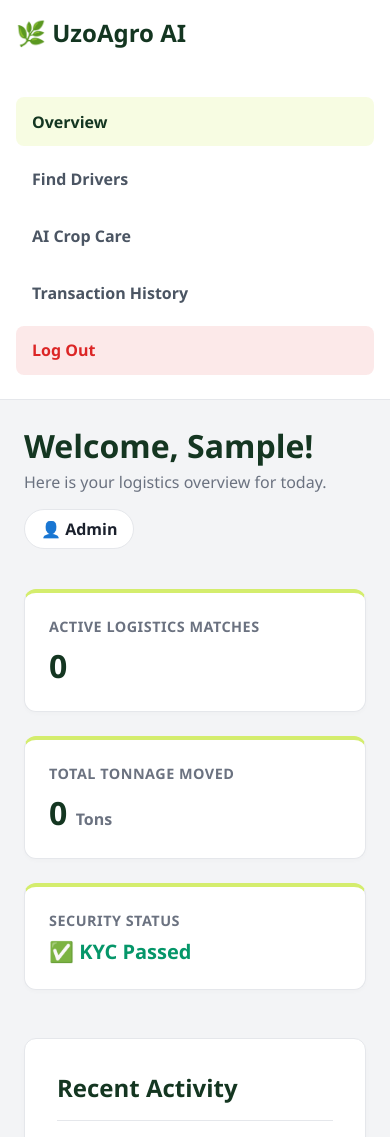
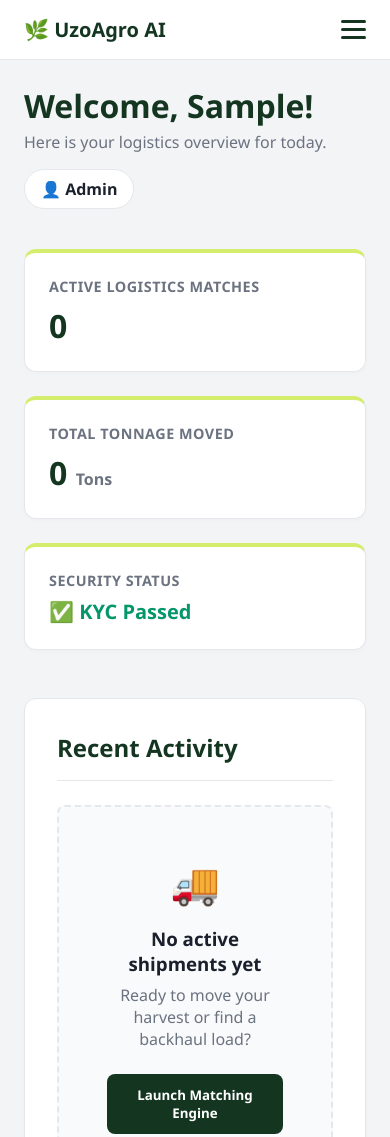
Before and after one commit to Gini-Eddie/UzoAgro-AI, a plain HTML site: page frontend/dashboard.html in a window 390 px wide. Shown: the top 1137 px of the page. Drawn offline with Linux system fonts and the light colour scheme; sample sign-in values are in the browser's storage.

Commit message:
Dashboard Updates and UI Fix

```diff
--- a/frontend/dashboard.html
+++ b/frontend/dashboard.html
@@ -12,17 +12,26 @@
             --border-color: #E5E7EB; --radius: 12px;
         }
         * { box-sizing: border-box; margin: 0; padding: 0; font-family: "Segoe UI", sans-serif; }
-        body { background-color: var(--shade-white); color: var(--ash-black); display: flex; min-height: 100vh; }
+        body { background-color: var(--shade-white); color: var(--ash-black); display: flex; min-height: 100vh; flex-direction: column; }
+
+        /* Mobile Header (Hidden on Desktop) */
+        .mobile-header { display: none; justify-content: space-between; align-items: center; padding: 1rem 1.5rem; background: var(--pure-white); border-bottom: 1px solid var(--border-color); z-index: 50; }
+        .mobile-logo { font-size: 1.25rem; font-weight: 700; color: var(--dark-green); }
+        .hamburger { background: none; border: none; display: flex; flex-direction: column; gap: 5px; cursor: pointer; }
+        .hamburger span { width: 25px; height: 3px; background-color: var(--dark-green); border-radius: 5px; transition: 0.3s; }
 
         /* Sidebar Styling */
-        .sidebar { width: 260px; background-color: var(--pure-white); border-right: 1px solid var(--border-color); padding: 2rem 1.5rem; display: flex; flex-direction: column; }
-        .logo { font-size: 1.5rem; font-weight: 700; color: var(--dark-green); margin-bottom: 3rem; }
-        .nav-item { padding: 0.85rem 1rem; margin-bottom: 0.5rem; border-radius: 8px; color: #4B5563; text-decoration: none; font-weight: 600; transition: 0.2s; display: block; }
+        .sidebar { width: 260px; background-color: var(--pure-white); border-right: 1px solid var(--border-color); padding: 2rem 1.5rem; display: flex; flex-direction: column; position: fixed; height: 100vh; left: 0; top: 0; z-index: 100; transition: transform 0.3s ease; }
+        .sidebar-logo { font-size: 1.5rem; font-weight: 700; color: var(--dark-green); margin-bottom: 3rem; }
+        .nav-item { padding: 0.85rem 1rem; margin-bottom: 0.5rem; border-radius: 8px; color: #4B5563; text-decoration: none; font-weight: 600; transition: 0.2s; display: block; cursor: pointer; }
         .nav-item:hover, .nav-item.active { background-color: rgba(212, 237, 109, 0.2); color: var(--dark-green); }
         .logout-btn { margin-top: auto; color: #DC2626; background: rgba(220, 38, 38, 0.1); }
 
-        /* Main Content Styling */
-        .main-content { flex: 1; padding: 3rem 4rem; overflow-y: auto; }
+        /* Overlay for Mobile Sidebar */
+        .overlay { display: none; position: fixed; top: 0; left: 0; width: 100vw; height: 100vh; background: rgba(0,0,0,0.5); z-index: 90; opacity: 0; transition: opacity 0.3s; }
+
+        /* Main Content */
+        .main-content { flex: 1; padding: 3rem 4rem; margin-left: 260px; overflow-y: auto; }
         .header { display: flex; justify-content: space-between; align-items: center; margin-bottom: 2.5rem; }
         .header h1 { font-size: 2rem; color: var(--dark-green); }
         .user-profile { display: flex; align-items: center; gap: 10px; background: var(--pure-white); padding: 0.5rem 1rem; border-radius: 50px; border: 1px solid var(--border-color); font-weight: 600; }
@@ -39,26 +48,43 @@
         .btn { background: var(--dark-green); color: white; border: none; padding: 0.75rem 1.5rem; border-radius: 8px; font-weight: bold; cursor: pointer; transition: 0.3s; text-decoration: none; display: inline-block; }
         .btn:hover { background: var(--lime-green); color: var(--dark-green); }
 
-        /* Empty State */
         .empty-state { text-align: center; padding: 3rem; color: #6B7280; border: 2px dashed var(--border-color); border-radius: 8px; background: #F9FAFB; margin-top: 1rem; }
 
-        @media (max-width: 768px) {
-            body { flex-direction: column; }
-            .sidebar { width: 100%; height: auto; padding: 1rem; border-right: none; border-bottom: 1px solid var(--border-color); }
-            .main-content { padding: 1.5rem; }
+        /* Toast Notification */
+        .toast { position: fixed; bottom: 20px; right: 20px; background: var(--dark-green); color: white; padding: 1rem 2rem; border-radius: 8px; box-shadow: 0 4px 12px rgba(0,0,0,0.15); transform: translateY(100px); opacity: 0; transition: all 0.3s ease; z-index: 1000; font-weight: bold; }
+        .toast.show { transform: translateY(0); opacity: 1; }
+
+        /* Mobile Layout Adjustments */
+        @media (max-width: 900px) {
+            .mobile-header { display: flex; }
+            .sidebar { transform: translateX(-100%); } /* Hide sidebar completely by default */
+            .sidebar.active { transform: translateX(0); } /* Show when active */
+            .main-content { margin-left: 0; padding: 1.5rem; }
             .header { flex-direction: column; align-items: flex-start; gap: 1rem; }
+            .overlay.active { display: block; opacity: 1; }
         }
     </style>
 </head>
 <body>
 
-    <div class="sidebar">
-        <div class="logo">🌿 UzoAgro AI</div>
+    <div class="mobile-header">
+        <div class="mobile-logo">🌿 UzoAgro AI</div>
+        <button class="hamburger" onclick="toggleSidebar()">
+            <span></span>
+            <span></span>
+            <span></span>
+        </button>
+    </div>
+
+    <div class="overlay" onclick="toggleSidebar()"></div>
+
+    <div class="sidebar" id="sidebar">
+        <div class="sidebar-logo">🌿 UzoAgro AI</div>
         <a href="#" class="nav-item active">Overview</a>
-        <a href="index.html#demo" class="nav-item">Find Drivers</a>
+        <a onclick="showComingSoon('Internal Driver Matching')" class="nav-item">Find Drivers</a>
         <a href="diagnose.html" class="nav-item">AI Crop Care</a>
-        <a href="#" class="nav-item">Transaction History</a>
-        <a href="index.html" class="nav-item logout-btn" onclick="logout()">Log Out</a>
+        <a onclick="showComingSoon('Transaction History')" class="nav-item">Transaction History</a>
+        <a onclick="logout()" class="nav-item logout-btn">Log Out</a>
     </div>
 
     <div class="main-content">
@@ -96,25 +122,45 @@
                 <div style="font-size: 2.5rem; margin-bottom: 1rem;">🚚</div>
                 <h3 style="color: var(--ash-black); margin-bottom: 0.5rem;">No active shipments yet</h3>
                 <p style="margin-bottom: 1.5rem;">Ready to move your harvest or find a backhaul load?</p>
-                <a href="index.html#demo" class="btn">Launch Matching Engine</a>
+                <button onclick="showComingSoon('Live Routing Engine')" class="btn">Launch Matching Engine</button>
             </div>
         </div>
     </div>
 
+    <div id="toast" class="toast">🚀 Feature coming soon!</div>
+
     <script>
-        // Check if user is logged in (from localStorage)
+        // Authentication Check
         document.addEventListener("DOMContentLoaded", () => {
             const userData = localStorage.getItem('uzoagro_user');
-
             if (userData) {
                 const user = JSON.parse(userData);
                 document.getElementById('welcomeMessage').innerText = `Welcome, ${user.name.split(' ')[0]}!`;
                 document.getElementById('userRoleBadge').innerHTML = `👤 ${user.role.charAt(0).toUpperCase() + user.role.slice(1)}`;
             } else {
-                // If no data is found, they shouldn't be here
                 window.location.href = 'login.html';
             }
         });
+
+        // Mobile Sidebar Logic
+        function toggleSidebar() {
+            const sidebar = document.getElementById('sidebar');
+            const overlay = document.querySelector('.overlay');
+            sidebar.classList.toggle('active');
+            overlay.classList.toggle('active');
+        }
+
+        // Sleek "Coming Soon" Toast
+        function showComingSoon(featureName) {
+            const toast = document.getElementById('toast');
+            toast.innerText = `🚀 ${featureName} is launching soon!`;
+            toast.classList.add('show');
+
+            // Hide it again after 3 seconds
+            setTimeout(() => {
+                toast.classList.remove('show');
+            }, 3000);
+        }
 
         function logout() {
             localStorage.removeItem('uzoagro_user');
```
